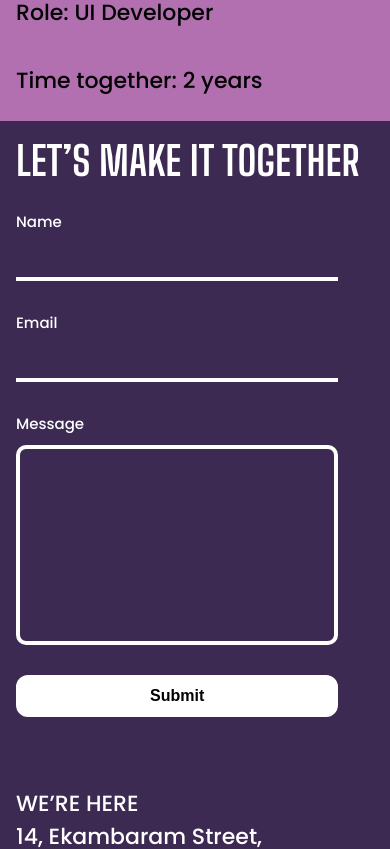
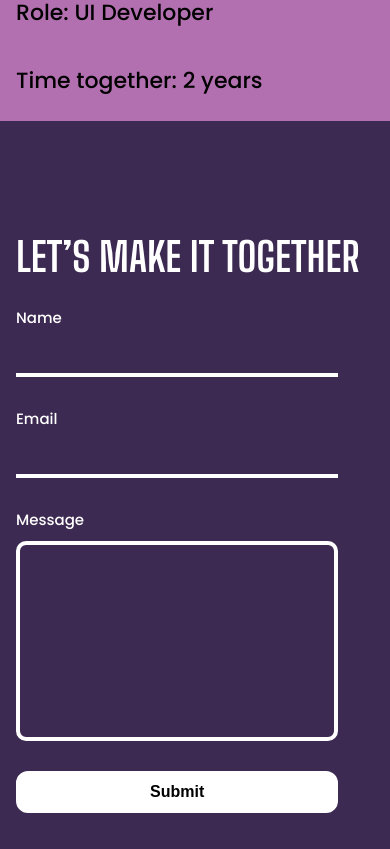
Before and after one commit to Anthoniselvi/candorbees-portfolio, a Next.js app: page / in a window 390 px wide. Shown: the part 6640-7489 px from the top of the page. Built offline with nearby package versions, Linux system fonts and the light colour scheme.

Commit message:
mobile view corrected

```diff
--- a/styles/Footer.module.css
+++ b/styles/Footer.module.css
@@ -131,6 +131,7 @@ text-decoration: underline;
 @media (max-width: 1200px) {
 
 
+
 .container1content {
 gap: 15px;
 }
@@ -143,6 +144,7 @@ gap: 15px;
 
 .container{
   padding: 1rem;
+  padding-top: 7rem;
 max-width: 100%;
 width: 100%;
 
```
